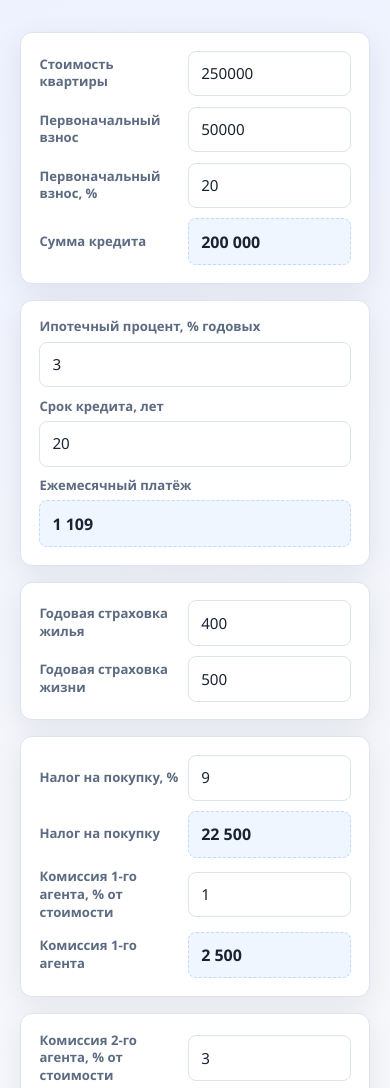
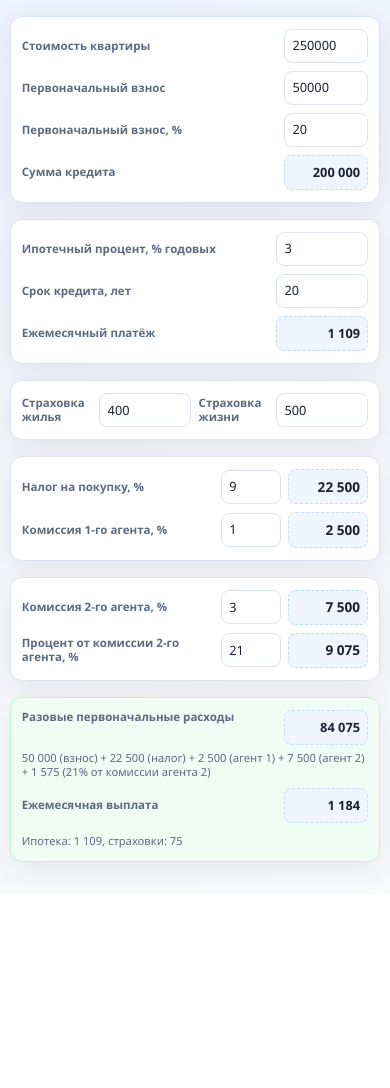
Before and after one commit to GoodDayForSurf/LangTrainer, a plain HTML site: page ccalc/index.html in a window 390 px wide. Shown: the top 1088 px of the page. After the commit the page ends 894 px from the top, so only its background shows below. Drawn offline with Linux system fonts and the light colour scheme.

Commit message:
update ccalc

```diff
--- a/ccalc/index.html
+++ b/ccalc/index.html
@@ -46,52 +46,38 @@
       </section>
 
       <!-- Строка 3 -->
-      <section class="row row--pair" aria-label="Страховки">
-        <div class="field">
-          <label for="homeInsurance">Годовая страховка жилья</label>
+      <section class="row" aria-label="Страховки">
+        <div class="field-duo">
+          <label for="homeInsurance">Страховка жилья</label>
           <input type="number" id="homeInsurance" min="0" step="100" value="400">
-        </div>
-        <div class="field">
-          <label for="lifeInsurance">Годовая страховка жизни</label>
+          <label for="lifeInsurance">Страховка жизни</label>
           <input type="number" id="lifeInsurance" min="0" step="100" value="500">
         </div>
       </section>
 
       <!-- Строка 4 -->
-      <section class="row row--grid-2" aria-label="Налог и комиссии">
-        <div class="field">
+      <section class="row" aria-label="Налог и комиссии">
+        <div class="field field--combo">
           <label for="purchaseTaxPercent">Налог на покупку, %</label>
           <input type="number" id="purchaseTaxPercent" min="0" max="100" step="0.1" value="9">
-        </div>
-        <div class="field field--readonly">
-          <label>Налог на покупку</label>
           <output id="purchaseTaxAmount" class="output-value">—</output>
         </div>
-        <div class="field">
-          <label for="agent1Percent">Комиссия 1-го агента, % от стоимости</label>
+        <div class="field field--combo">
+          <label for="agent1Percent">Комиссия 1-го агента, %</label>
           <input type="number" id="agent1Percent" min="0" max="100" step="0.01" value="1">
-        </div>
-        <div class="field field--readonly">
-          <label>Комиссия 1-го агента</label>
           <output id="agent1Amount" class="output-value">—</output>
         </div>
       </section>
 
-      <section class="row row--grid-2" aria-label="Комиссия второго агента">
-        <div class="field">
-          <label for="agent2Percent">Комиссия 2-го агента, % от стоимости</label>
+      <section class="row" aria-label="Комиссия второго агента">
+        <div class="field field--combo">
+          <label for="agent2Percent">Комиссия 2-го агента, %</label>
           <input type="number" id="agent2Percent" min="0" max="100" step="0.01" value="3">
-        </div>
-        <div class="field field--readonly">
-          <label>Комиссия 2-го агента</label>
           <output id="agent2Amount" class="output-value">—</output>
         </div>
-        <div class="field">
+        <div class="field field--combo">
           <label for="agent2SharePercent">Процент от комиссии 2-го агента, %</label>
           <input type="number" id="agent2SharePercent" min="0" max="100" step="0.1" value="21">
-        </div>
-        <div class="field field--readonly">
-          <label>Итого по 2-му агенту (комиссия + %)</label>
           <output id="agent2Payable" class="output-value">—</output>
         </div>
       </section>
--- a/ccalc/styles.css
+++ b/ccalc/styles.css
@@ -18,6 +18,10 @@
   --highlight-border: #fde68a;
   --radius: 12px;
   --shadow: 0 8px 30px rgba(15, 23, 42, 0.08);
+  --field-value-width: 7.5rem;
+  --field-value-width-compact: 6.25rem;
+  --field-percent-width: 4.75rem;
+  --field-result-width: 6.5rem;
 }
 
 body {
@@ -97,20 +101,20 @@ body {
 
 .field {
   display: grid;
-  grid-template-columns: minmax(11rem, 42%) 1fr;
-  gap: 0.5rem 1rem;
+  grid-template-columns: minmax(0, 1fr) var(--field-value-width);
+  gap: 0.5rem 0.75rem;
   align-items: center;
   min-width: 0;
 }
 
 .row--grid-2 .field,
 .row--pair .field {
-  grid-template-columns: minmax(7rem, 46%) 1fr;
+  grid-template-columns: minmax(0, 1fr) var(--field-value-width-compact);
 }
 
 .field--wide {
   grid-column: 1 / -1;
-  grid-template-columns: minmax(11rem, 42%) 1fr;
+  grid-template-columns: minmax(0, 1fr) var(--field-value-width);
   align-items: start;
 }
 
@@ -128,15 +132,88 @@ body {
 .field input,
 .field .output-value {
   min-width: 0;
+  width: 100%;
+  max-width: var(--field-value-width);
+  justify-self: end;
+}
+
+.row--grid-2 .field input,
+.row--grid-2 .field .output-value,
+.row--pair .field input,
+.row--pair .field .output-value {
+  max-width: var(--field-value-width-compact);
+}
+
+.field--combo {
+  grid-template-columns:
+    minmax(0, 1fr)
+    var(--field-percent-width)
+    var(--field-result-width);
+}
+
+.field--combo input {
+  max-width: var(--field-percent-width);
+}
+
+.field--combo .output-value {
+  max-width: var(--field-result-width);
+  min-height: 2.2rem;
+  display: flex;
+  align-items: center;
+  justify-content: flex-end;
+  padding: 0.55rem 0.6rem;
+  border-radius: 8px;
+  background: var(--accent-soft);
+  border: 1px dashed #bfdbfe;
+  font-size: 0.95rem;
+  font-weight: 700;
+  color: var(--text);
+  font-variant-numeric: tabular-nums;
+  word-break: break-word;
+}
+
+.field-duo {
+  display: grid;
+  grid-template-columns:
+    minmax(0, 1fr) var(--field-value-width-compact)
+    minmax(0, 1fr) var(--field-value-width-compact);
+  gap: 0.5rem 0.75rem;
+  align-items: center;
+  min-width: 0;
+}
+
+.field-duo label {
+  font-size: 0.82rem;
+  font-weight: 600;
+  color: var(--muted);
+  line-height: 1.25;
+}
+
+.field-duo input {
+  width: 100%;
+  max-width: var(--field-value-width-compact);
+  justify-self: end;
+  padding: 0.55rem 0.6rem;
+  border: 1px solid var(--border);
+  border-radius: 8px;
+  font: inherit;
+  font-size: 0.9rem;
+  color: var(--text);
+  background: #fff;
+}
+
+.field-duo input:focus {
+  outline: none;
+  border-color: var(--accent);
+  box-shadow: 0 0 0 3px rgba(37, 99, 235, 0.15);
 }
 
 .field input {
-  width: 100%;
-  padding: 0.65rem 0.75rem;
+  padding: 0.55rem 0.6rem;
   border: 1px solid var(--border);
   border-radius: 8px;
   font: inherit;
-  font-size: 0.95rem;
+  font-size: 0.9rem;
   color: var(--text);
   background: #fff;
   transition: border-color 0.15s, box-shadow 0.15s;
@@ -157,14 +234,15 @@ body {
 }
 
 .field--readonly .output-value {
-  min-height: 2.45rem;
+  min-height: 2.2rem;
   display: flex;
   align-items: center;
-  padding: 0.65rem 0.75rem;
+  justify-content: flex-end;
+  padding: 0.55rem 0.6rem;
   border-radius: 8px;
   background: var(--accent-soft);
   border: 1px dashed #bfdbfe;
-  font-size: 1rem;
+  font-size: 0.9rem;
   font-weight: 600;
   font-variant-numeric: tabular-nums;
   word-break: break-word;
@@ -204,26 +282,89 @@ body {
 }
 
 @media (max-width: 720px) {
+  :root {
+    --field-value-width: 5.75rem;
+    --field-value-width-compact: 5.25rem;
+    --field-percent-width: 3.75rem;
+    --field-result-width: 5rem;
+  }
+
+  .app {
+    padding: 1rem 0.65rem 2rem;
+  }
+
+  .row {
+    padding: 0.75rem 0.65rem;
+    gap: 0.5rem;
+  }
+
   .row--grid-2,
   .row--pair {
     grid-template-columns: 1fr;
+    gap: 0.5rem;
   }
 
   .field {
-    grid-template-columns: 1fr;
-    gap: 0.35rem;
+    grid-template-columns: minmax(0, 1fr) var(--field-value-width);
+    gap: 0.35rem 0.45rem;
   }
 
-  .field:has(.hint) label,
-  .field--wide label {
-    padding-top: 0;
+  .row--grid-2 .field,
+  .row--pair .field {
+    grid-template-columns: minmax(0, 1fr) var(--field-value-width);
+  }
+
+  .field--combo {
+    grid-template-columns:
+      minmax(0, 1fr)
+      var(--field-percent-width)
+      var(--field-result-width);
+  }
+
+  .field-duo {
+    grid-template-columns:
+      minmax(0, 1fr) var(--field-value-width)
+      minmax(0, 1fr) var(--field-value-width);
+    gap: 0.35rem 0.45rem;
+  }
+
+  .field-duo label {
+    font-size: 0.72rem;
+  }
+
+  .field-duo input {
+    max-width: var(--field-value-width);
+    padding: 0.4rem 0.45rem;
+    font-size: 0.8rem;
+  }
+
+  .field label {
+    font-size: 0.72rem;
+    line-height: 1.25;
+  }
+
+  .field input,
+  .field--readonly .output-value {
+    padding: 0.4rem 0.45rem;
+    font-size: 0.8rem;
+  }
+
+  .field--combo .output-value {
+    padding: 0.4rem 0.45rem;
+    font-size: 0.85rem;
+    font-weight: 700;
+  }
+
+  .output-value--large {
+    font-size: 0.9rem;
   }
 
   .hint {
-    grid-column: 1;
+    font-size: 0.7rem;
+    grid-column: 1 / -1;
   }
 
   .field--hint-full .hint {
-    grid-column: 1;
+    grid-column: 1 / -1;
   }
 }
```
